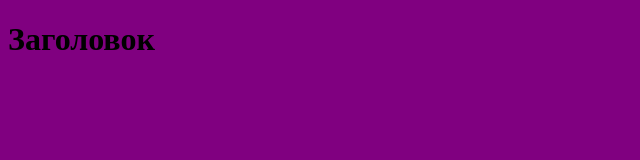
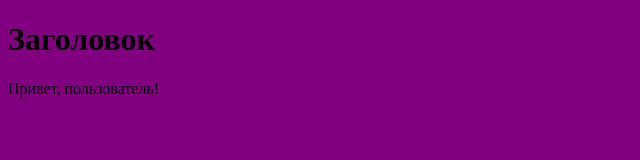
Before and after one commit to Trackktoor/first_repository, a plain HTML site: page index.html in a window 1280 px wide. Shown: the whole page, without its empty margins (0-640 px from the left). Drawn offline with Linux system fonts and the light colour scheme.

Commit message:
Добавил приветствие
в index.html

```diff
--- a/index.html
+++ b/index.html
@@ -9,5 +9,6 @@
 </head>
 <body>
     <h1>Заголовок</h1>
+    <p>Привет, пользователь!</p>
 </body>
 </html>
```
